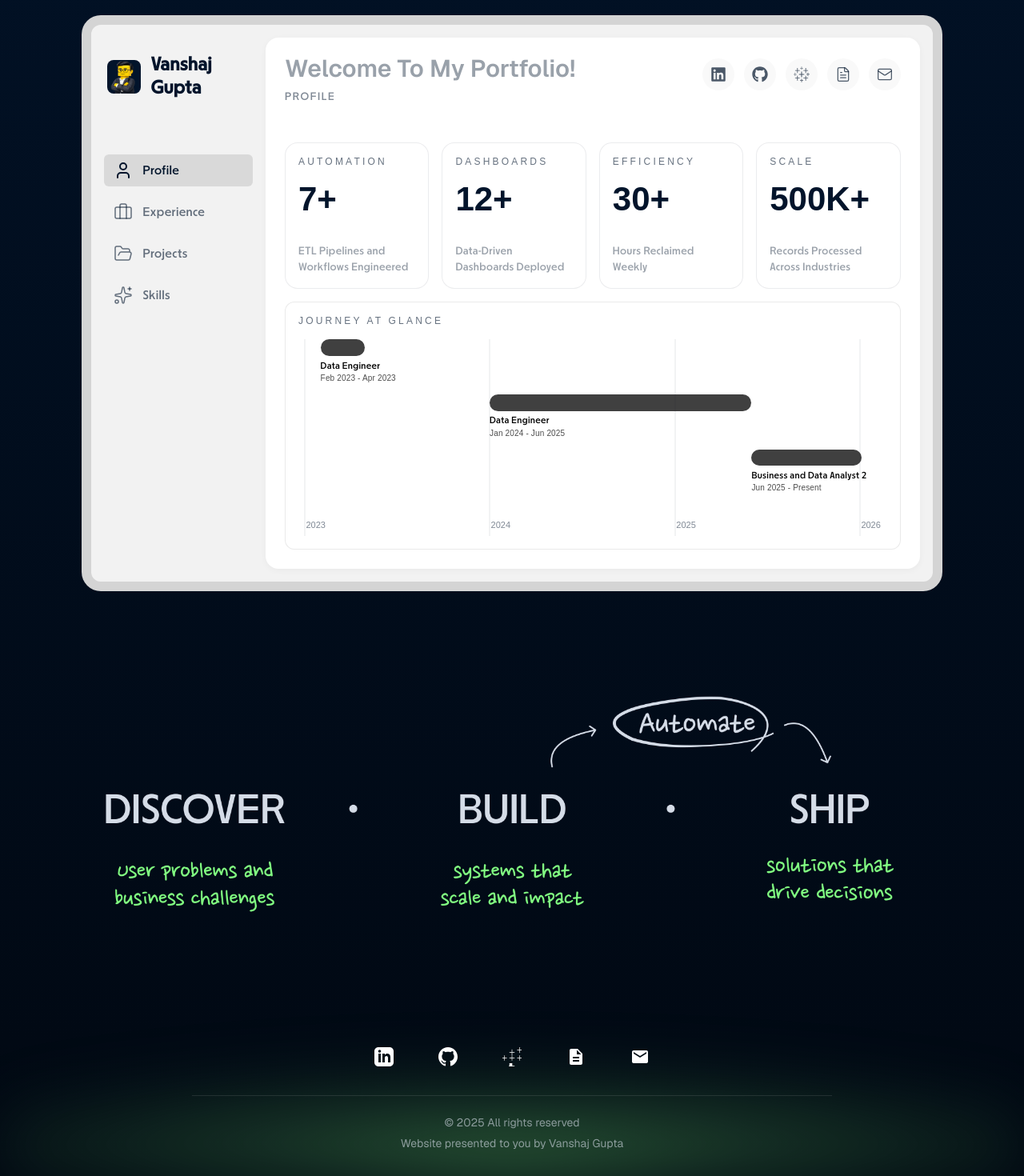
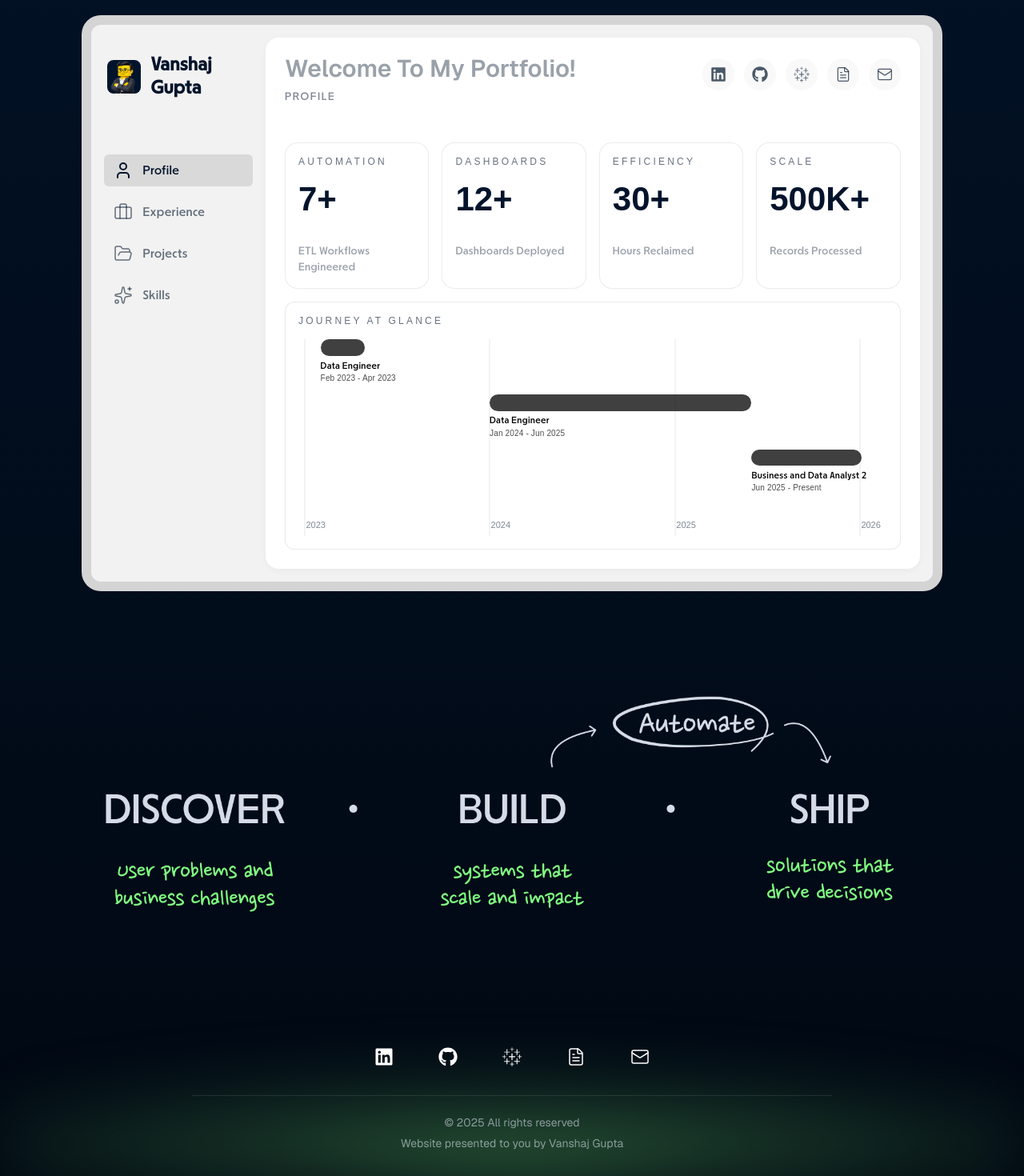
Before and after one commit to Vanshaj5101/portfolio-2026, a Next.js app: page / in a window 1280 px wide. Shown: the part 572-2042 px from the top of the page at 80% size. Built offline with nearby package versions, Linux system fonts and the light colour scheme; no server answers; a web font is replaced by a local one.

Commit message:
portfolio updated with latest data

```diff
--- a/app/components/dashboard/DashboardSection.tsx
+++ b/app/components/dashboard/DashboardSection.tsx
@@ -219,6 +219,7 @@ export default function DashboardSection() {
                 rel="noopener noreferrer"
                 className={dashboardStyles.socialButton}
                 aria-label="LinkedIn"
+                title="LinkedIn"
               >
                 <FaLinkedin size={20} />
               </a>
@@ -228,6 +229,7 @@ export default function DashboardSection() {
                 rel="noopener noreferrer"
                 className={dashboardStyles.socialButton}
                 aria-label="Github"
+                title="Github"
               >
                 <FaGithub size={20} />
               </a>
@@ -237,6 +239,7 @@ export default function DashboardSection() {
                 rel="noopener noreferrer"
                 className={dashboardStyles.socialButton}
                 aria-label="Tableau"
+                title="Tableau"
               >
                 <SiTableau size={20} />
               </a>
@@ -246,6 +249,7 @@ export default function DashboardSection() {
                 rel="noopener noreferrer"
                 className={dashboardStyles.socialButton}
                 aria-label="Resume"
+                title="Resume"
               >
                 <FileText size={20} strokeWidth={1.5} />
               </a>
@@ -253,6 +257,7 @@ export default function DashboardSection() {
                 href="mailto:gupta.vanshaj05@gmail.com"
                 className={dashboardStyles.socialButton}
                 aria-label="Email"
+                title="Email"
               >
                 <Mail size={20} strokeWidth={1.5} />
               </a>
--- a/app/components/dashboard/SummaryView.tsx
+++ b/app/components/dashboard/SummaryView.tsx
@@ -1,35 +1,13 @@
 import dashboardStyles from '../../styles/dashboard.module.css';
 import GanttChart from '../GanttChart';
 import KPICard from '../shared/KPICard';
-
-const kpiData = [
-  {
-    title: 'Automation',
-    value: '7+',
-    description: 'ETL Pipelines and Workflows Engineered'
-  },
-  {
-    title: 'Dashboards',
-    value: '12+',
-    description: 'Data-Driven Dashboards Deployed'
-  },
-  {
-    title: 'Efficiency',
-    value: '30+',
-    description: 'Hours Reclaimed Weekly'
-  },
-  {
-    title: 'Scale',
-    value: '500K+',
-    description: 'Records Processed Across Industries'
-  }
-];
+import data from '../../../data/data.json';
 
 export default function ProfileView() {
   return (
     <>
       <div className={dashboardStyles.kpiGrid}>
-        {kpiData.map((kpi, index) => (
+        {data.kpis.map((kpi, index) => (
           <KPICard
             key={index}
             title={kpi.title}
--- a/app/components/footer/Footer.tsx
+++ b/app/components/footer/Footer.tsx
@@ -1,5 +1,8 @@
 import Image from 'next/image';
 import dashboardStyles from '../../styles/dashboard.module.css';
+import { SiTableau } from 'react-icons/si';
+import { FaLinkedin, FaGithub } from 'react-icons/fa';
+import { Mail, FileText } from 'lucide-react';
 
 export default function Footer() {
   return (
@@ -18,30 +21,20 @@ export default function Footer() {
       {/* Contact Section */}
       <div className={dashboardStyles.contactSection}>
         <div className={dashboardStyles.socialIcons}>
-          <a href="https://www.linkedin.com/in/vanshajgupta/" target="_blank" rel="noopener noreferrer" className={dashboardStyles.socialIcon}>
-            <svg width="24" height="24" viewBox="0 0 24 24" fill="white">
-              <path d="M19 0h-14c-2.761 0-5 2.239-5 5v14c0 2.761 2.239 5 5 5h14c2.762 0 5-2.239 5-5v-14c0-2.761-2.238-5-5-5zm-11 19h-3v-11h3v11zm-1.5-12.268c-.966 0-1.75-.79-1.75-1.764s.784-1.764 1.75-1.764 1.75.79 1.75 1.764-.783 1.764-1.75 1.764zm13.5 12.268h-3v-5.604c0-3.368-4-3.113-4 0v5.604h-3v-11h3v1.765c1.396-2.586 7-2.777 7 2.476v6.759z"/>
-            </svg>
+          <a href="https://www.linkedin.com/in/vanshajgupta/" target="_blank" rel="noopener noreferrer" className={dashboardStyles.socialIcon} title="LinkedIn">
+            <FaLinkedin size={24} />
           </a>
-          <a href="https://github.com/Vanshaj5101" target="_blank" rel="noopener noreferrer" className={dashboardStyles.socialIcon}>
-            <svg width="24" height="24" viewBox="0 0 24 24" fill="white">
-              <path d="M12 0c-6.626 0-12 5.373-12 12 0 5.302 3.438 9.8 8.207 11.387.599.111.793-.261.793-.577v-2.234c-3.338.726-4.033-1.416-4.033-1.416-.546-1.387-1.333-1.756-1.333-1.756-1.089-.745.083-.729.083-.729 1.205.084 1.839 1.237 1.839 1.237 1.07 1.834 2.807 1.304 3.492.997.107-.775.418-1.305.762-1.604-2.665-.305-5.467-1.334-5.467-5.931 0-1.311.469-2.381 1.236-3.221-.124-.303-.535-1.524.117-3.176 0 0 1.008-.322 3.301 1.23.957-.266 1.983-.399 3.003-.404 1.02.005 2.047.138 3.006.404 2.291-1.552 3.297-1.23 3.297-1.23.653 1.653.242 2.874.118 3.176.77.84 1.235 1.911 1.235 3.221 0 4.609-2.807 5.624-5.479 5.921.43.372.823 1.102.823 2.222v3.293c0 .319.192.694.801.576 4.765-1.589 8.199-6.086 8.199-11.386 0-6.627-5.373-12-12-12z"/>
-            </svg>
+          <a href="https://github.com/Vanshaj5101" target="_blank" rel="noopener noreferrer" className={dashboardStyles.socialIcon} title="Github">
+            <FaGithub size={24} />
           </a>
-          <a href="https://public.tableau.com/app/profile/vanshaj.gupta/vizzes" target="_blank" rel="noopener noreferrer" className={dashboardStyles.socialIcon}>
-            <svg width="24" height="24" viewBox="0 0 24 24" fill="white">
-              <path d="M11.654 2.75h.692v3.288h2.883v.658h-2.883v3.288h-.692V6.696H8.77v-.658h2.884zm9.692 7.462h.692v2.883h2.884v.692h-2.884v2.884h-.692v-2.884h-2.884v-.692h2.884zm-9.692-.004h.692v2.883h2.883v.692h-2.883v2.884h-.692v-2.884H8.77v-.692h2.884zM1.962 10.208h.692v2.883h2.883v.692H2.654v2.884h-.692v-2.884H0v-.692h1.962zm9.692 9.692h.692v3.288h2.883V24h-2.883v-.02h-.692v.02H8.77v-.02H8.1v-.658h.67v-3.288h2.884zM21.346.02h.692v3.288h2.884v.658h-2.884v3.288h-.692V3.966h-2.884v-.658h2.884z"/>
-            </svg>
+          <a href="https://public.tableau.com/app/profile/vanshaj.gupta/vizzes" target="_blank" rel="noopener noreferrer" className={dashboardStyles.socialIcon} title="Tableau">
+            <SiTableau size={24} />
           </a>
-          <a href="https://drive.google.com/file/d/1I59cGZKu6dnwFvqWMydJRNRqbBNBfIiv/view?usp=sharing" target="_blank" rel="noopener noreferrer" className={dashboardStyles.socialIcon}>
-            <svg width="24" height="24" viewBox="0 0 24 24" fill="white">
-              <path d="M14 2H6c-1.1 0-1.99.9-1.99 2L4 20c0 1.1.89 2 1.99 2H18c1.1 0 2-.9 2-2V8l-6-6zm2 16H8v-2h8v2zm0-4H8v-2h8v2zm-3-5V3.5L18.5 9H13z"/>
-            </svg>
+          <a href="https://drive.google.com/file/d/1I59cGZKu6dnwFvqWMydJRNRqbBNBfIiv/view?usp=sharing" target="_blank" rel="noopener noreferrer" className={dashboardStyles.socialIcon} title="Resume">
+            <FileText size={24} strokeWidth={1.5} />
           </a>
-          <a href="mailto:gupta.vanshaj05@gmail.com" className={dashboardStyles.socialIcon}>
-            <svg width="24" height="24" viewBox="0 0 24 24" fill="white">
-              <path d="M20 4H4c-1.1 0-1.99.9-1.99 2L2 18c0 1.1.9 2 2 2h16c1.1 0 2-.9 2-2V6c0-1.1-.9-2-2-2zm0 4l-8 5-8-5V6l8 5 8-5v2z"/>
-            </svg>
+          <a href="mailto:gupta.vanshaj05@gmail.com" className={dashboardStyles.socialIcon} title="Email">
+            <Mail size={24} strokeWidth={1.5} />
           </a>
         </div>
         <div className={dashboardStyles.dividerLine}></div>
--- a/app/components/landing/LandingSection.tsx
+++ b/app/components/landing/LandingSection.tsx
@@ -40,7 +40,7 @@ export default function LandingSection() {
           HEY, I&apos;M <span className={styles.greetingBreak}></span>VANSHAJ GUPTA
         </p>
         <h1 className={styles.headline}>
-          A scrappy <span className={styles.highlight}>data engineer</span> obsessed with turning<br />
+          A scrappy <span className={styles.highlight}>Software & Data engineer</span> obsessed with turning<br />
           <span className={styles.highlight}>chaotic, messy data into business insights.</span>
         </h1>
 
--- a/app/styles/dashboard.module.css
+++ b/app/styles/dashboard.module.css
@@ -1086,7 +1086,15 @@
   cursor: pointer;
 }
 
-.socialIcon svg {
+.socialIcon {
+  color: white;
+}
+
+.socialIcon svg[fill="none"] {
+  fill: none;
+}
+
+.socialIcon svg:not([fill="none"]) {
   fill: white;
 }
 
--- a/data/data.json
+++ b/data/data.json
@@ -1,4 +1,26 @@
 {
+  "kpis": [
+    {
+      "title": "Automation",
+      "value": "7+",
+      "description": "ETL Workflows Engineered"
+    },
+    {
+      "title": "Dashboards",
+      "value": "12+",
+      "description": "Dashboards Deployed"
+    },
+    {
+      "title": "Efficiency",
+      "value": "30+",
+      "description": "Hours Reclaimed"
+    },
+    {
+      "title": "Scale",
+      "value": "500K+",
+      "description": "Records Processed"
+    }
+  ],
   "skills": [
     {
       "id": 1,
@@ -198,7 +220,7 @@
   "experience": [
     {
       "id": 1,
-      "role": "Business and Data Analyst II",
+      "role": "Data Engineer",
       "company": "Arizona State University, Learning Enterprise",
       "location": "Tempe, Arizona",
       "period": "Jun 2025 - Present",
@@ -206,39 +228,41 @@
       "image": "/images/asu.png",
       "kpis": [
         {
-          "label": "Time Savings",
-          "value": "30+",
-          "description": "Hours Saved Per Term"
+          "label": "AI Adoption",
+          "value": "150+",
+          "description": "Non-technical Staff Trained"
         },
         {
-          "label": "Invoice Accuracy",
-          "value": "75%",
-          "description": "Reduction in Invoice Errors"
+          "label": "Time Savings",
+          "value": "100+",
+          "description": "Hours Saved Quarterly"
         },
         {
           "label": "Automation",
-          "value": "4+",
-          "description": "Dashboards Powered by Automated ETL Pipelines"
+          "value": "10+",
+          "description": "ETL Pipelines Automated"
         }
       ],
       "description": [
-        "Automated feedback data processing for 60+ courses by designing an ETL pipeline with Apache Airflow, Python and Google Cloud to ingest API data into BigQuery, saving the design team 30+ hours per term",
-        "Collaborated with 7+ clients to improve revenue reporting by developing end-to-end Alteryx workflow, reducing invoice errors by 75% and manual reporting efforts by 95%",
-        "Led data architecture design by creating materialized views and data models in BigQuery using SQL, enabling 4+ Looker Studio dashboards that improved business intelligence reporting and decision-making"
+        "Engineered a daily Python ETL pipeline to process responses across surveys, using AWS Lambda, S3 and Github Actions CI/CD, centralizing data to identify UX gaps, improving CSAT from 3.2 to 4.8 across products",
+        "Built a unified data layer using SQL data models in BigQuery, integrating 300K+ records from a GCS data lake and GA4 to track conversion rate and revenue attribution across organic and paid channels for a new product launch",
+        "Designed a Tableau dashboard for course and revenue analytics, building SQL data models in AWS Redshift, giving 5+ teams and leadership visibility into OKRs and reducing ad hoc data requests by 30%",
+        "Led Agentic AI adoption for 150+ non-technical staff, introducing Claude and MCP integrations like JIRA, Google Calendar, Airtable, to automate repetitive operational tasks, eliminating manual overhead across teams"
       ],
       "skills": [
         "Python",
         "Apache Airflow",
         "BigQuery",
-        "Looker Studio",
+        "AWS",
         "SQL",
         "Alteryx",
-        "Google Cloud"
+        "Google Cloud",
+        "AI"
       ]
     },
     {
       "id": 2,
-      "role": "Data Engineer",
+      "role": "Data Engineer Intern",
       "company": "Arizona State University, Learning Enterprise",
       "location": "Tempe, Arizona",
       "period": "Jan 2024 - Jun 2025",
@@ -246,27 +270,25 @@
       "image": "/images/asu.png",
       "kpis": [
         {
-          "label": "Data Modeling",
-          "value": "300K+",
-          "description": "Salesforce Records Processed"
-        },
-        {
           "label": "Dashboards",
-          "value": "12+",
+          "value": "8+",
           "description": "Tableau & Looker Dashboards"
         },
         {
           "label": "Efficiency",
-          "value": "65%",
-          "description": "Reduction in Data Requests"
+          "value": "75%",
+          "description": "Data Requests Reduced"
+        },
+        {
+          "label": "Data Modeling",
+          "value": "300K+",
+          "description": "Salesforce Records Processed"
         }
       ],
       "description": [
-        "Performed data modeling on 300K+ Salesforce records in AWS Redshift using Airflow and Python, automating weekly pipelines that reduced operational cost and produced 4+ customized files to support team OKR reporting",
-        "Enabled self-service analytics for 7+ cross-functional teams by building 12+ Tableau and Looker Studio dashboards with automated refresh schedules and interactive data visualizations, decreasing monthly data team requests by 65%",
-        "Contributed to data architecture by migrating 8+ database tables from Star Schema to Relational Schema in AWS Redshift",
-        "Improved data quality by developing Python and SQL validation scripts on AWS Redshift and PostgreSQL, reducing incorrect insights and system failures by 70%, while strengthening data governance through code reviews and schema documentation",
-        "Accelerated monthly and quarterly reporting cycles by automating 30+ business intelligence reports across Salesforce, Excel, and Google Sheets, providing stakeholders with timely actionable insights to guide business decisions"
+        "Engineered an ETL pipeline in Python and Airflow to process transaction data in AWS Redshift, reducing a 5 hour manual invoicing process to 10 minutes for 10+ clients",
+        "Developed SQL driven monitoring system to automate QA for tables in AWS Redshift and PostgreSQL, partnering with engineering teams to document and resolve issues in Jira, improving data accuracy to 95%",
+        "Built 5+ Tableau dashboards and 30+ automated Excel and Google Sheets reports, replacing manual reporting and giving leadership consistent visibility into OKRs across products"
       ],
       "skills": [
         "Python",
@@ -281,7 +303,7 @@
     },
     {
       "id": 3,
-      "role": "Data Engineer Intern",
+      "role": "Data Analyst Intern",
       "company": "GCS Medical College, Hospital and Research Centre",
       "location": "Gujarat, India",
       "period": "Feb 2023 - Apr 2023",
@@ -322,7 +344,7 @@
   "timeline": [
     {
       "id": 1,
-      "role": "Business and Data Analyst II",
+      "role": "Data Engineer",
       "company": "Arizona State University, Learning Enterprise",
       "location": "Tempe, Arizona",
       "startDate": "2025-06",
@@ -335,7 +357,7 @@
     },
     {
       "id": 2,
-      "role": "Data Engineer",
+      "role": "Data Engineer Intern",
       "company": "Arizona State University, Learning Enterprise",
       "location": "Tempe, Arizona",
       "startDate": "2024-01",
@@ -361,7 +383,7 @@
     },
     {
       "id": 4,
-      "role": "Data Engineer",
+      "role": "Data Analyst Intern",
       "company": "GCS Medical College, Hospital and Research Centre",
       "location": "Gujarat, India",
       "startDate": "2023-02",
```
